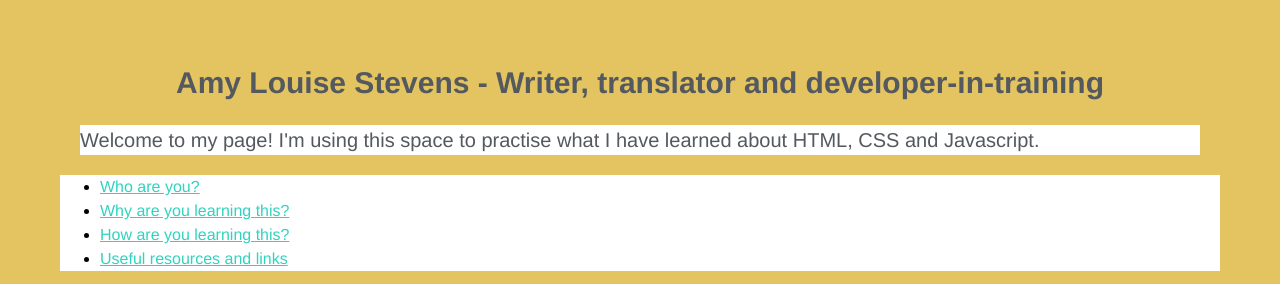
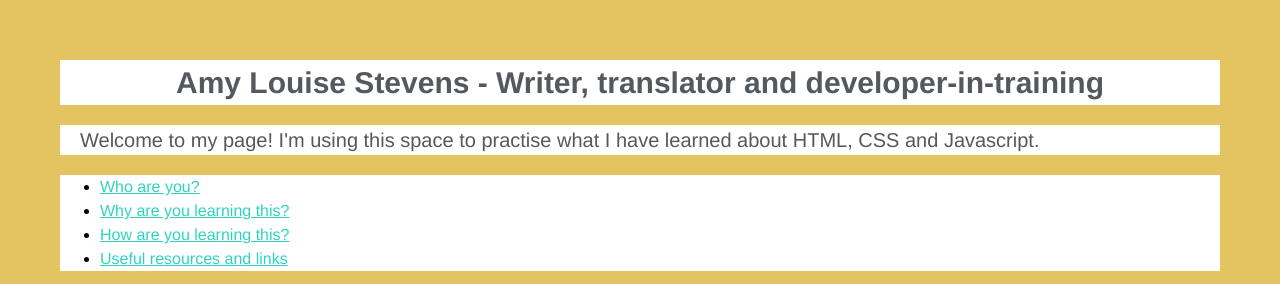
Before and after one commit to amy2201/Amy-Louise-Stevens, a plain HTML site: page index.html in a window 1280 px wide. Shown: the top 284 px of the page. Drawn offline with Linux system fonts and the light colour scheme.

Commit message:
Update index.html

```diff
--- a/index.html
+++ b/index.html
@@ -2,11 +2,12 @@
 <html>
 <head>
 	<title>Amy Louise Stevens </title>
-	<link rel="stylesheet" href="styles.css">
+	<link rel="stylesheet" href="Styles.css">
+
 </head>
 <body>
-<h1>Amy Louise Stevens - Writer, translator and developer-in-training</h1>
-	<p class="highlight">Welcome to my page! I'm using this space to practise what I have learned about HTML, CSS and Javascript.</p>
+<h1 class="highlight">Amy Louise Stevens - Writer, translator and developer-in-training</h1>
+	<section id="section0"><p>Welcome to my page! I'm using this space to practise what I have learned about HTML, CSS and Javascript.</p></section>
 		<section>
 			<ul>
 			<li><a href="#section1">Who are you?</a></li>
@@ -45,7 +46,7 @@
 		<div>
 		<a href="#top">Back to the top</a>
 		</div>
-<footer>
+		<footer>
  <small>&copy; Copyright 2022, Amy Louise Stevens</small>
 </footer>
 </body>
```
